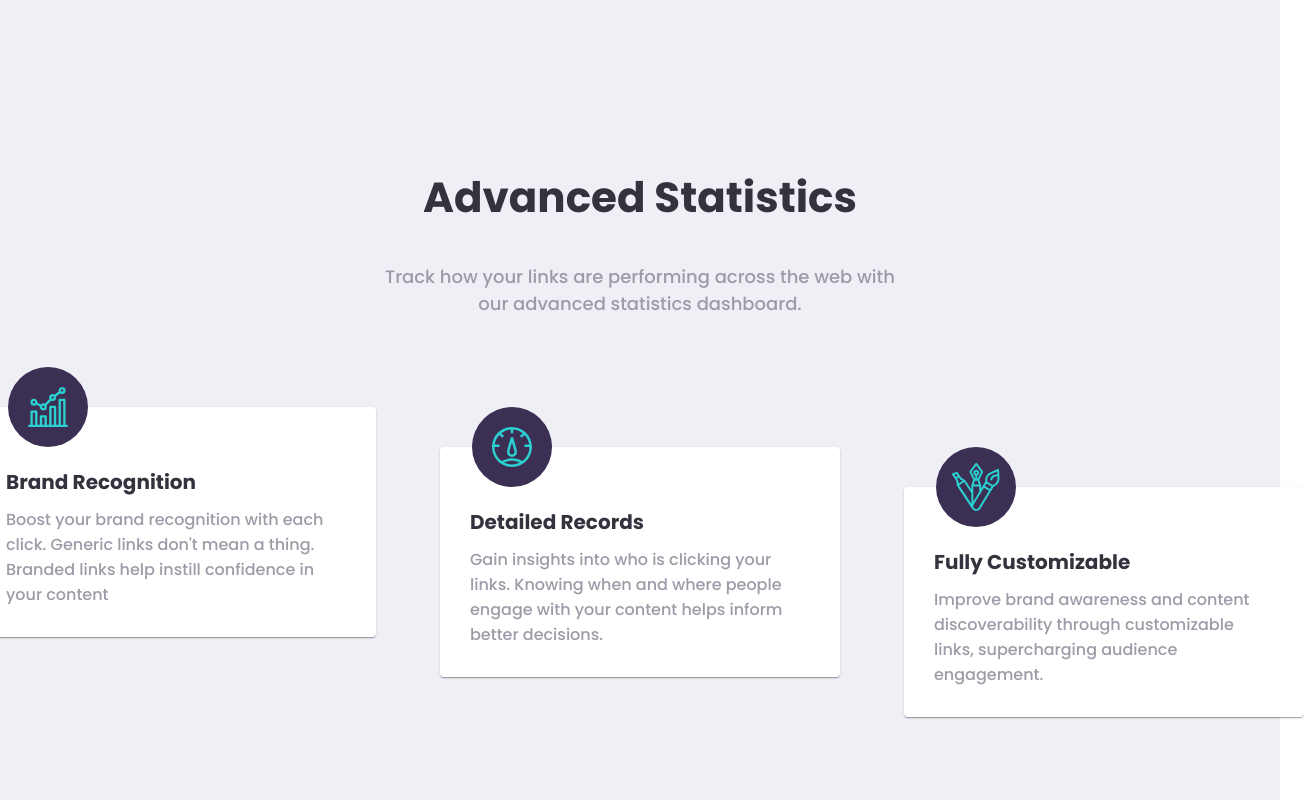
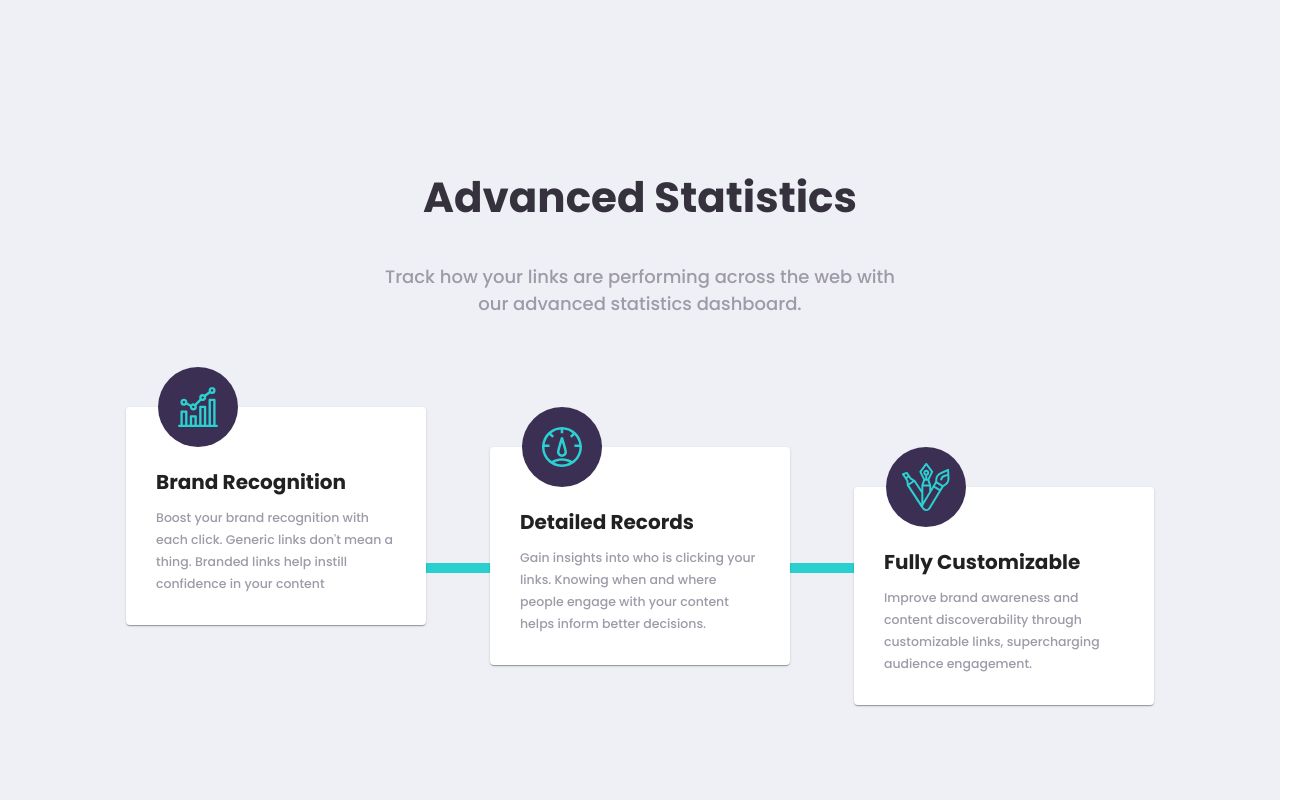
Before and after one commit to makardjian/swim-assignment, a React (Create React App) app: page / in a window 1280 px wide. Shown: the part 1080-1880 px from the top of the page, 1304 px wide, since content can reach past the window. Built offline with nearby package versions, Linux system fonts and the light colour scheme.

Commit message:
second pass at feature cards and implement blue bar

```diff
--- a/src/App.styles.ts
+++ b/src/App.styles.ts
@@ -4,6 +4,7 @@ import Colors from './styles/Colors';
 const useStyles = makeStyles({
   appRoot: {
     backgroundColor: Colors.background['@solitude'],
+    zIndex: 1,
     minHeight: '100vh',
     paddingBottom: '400px',
   },
--- a/src/components/LandingPageBottom/FeatureCard.tsx
+++ b/src/components/LandingPageBottom/FeatureCard.tsx
@@ -36,12 +36,13 @@ const useStyles = makeStyles({
   title: {
     fontSize: '20px',
     fontWeight: 900,
-    color: Colors.neutral['@veryDarkBlue'],
+    color: Colors.primary['@veryDarkViolet'],
     paddingBottom: '10px',
   },
   description: {
     color: Colors.neutral['@grayishViolet'],
-    fontSize: '16px',
+    fontSize: '12.5px',
+    lineHeight: '1.75',
   },
 });
 
@@ -56,8 +57,9 @@ const FeatureCard = (props: FeatureCardProps) => {
         </div>
         <Card
           sx={{
-            width: '400px',
+            width: '300px',
             marginTop: '-40px',
+            zIndex: 100,
           }}
         >
           <div className={styles.textContent}>
--- a/src/components/LandingPageBottom/LandingPageBottom.tsx
+++ b/src/components/LandingPageBottom/LandingPageBottom.tsx
@@ -14,7 +14,6 @@ const useStyles = makeStyles({
     flexDirection: 'column',
     justifyContent: 'center',
     alignItems: 'center',
-    maxWidth: '540px',
     margin: '0px auto',
   },
   header: {
@@ -23,6 +22,7 @@ const useStyles = makeStyles({
     color: Colors.neutral['@veryDarkBlue'],
   },
   subheader: {
+    maxWidth: '540px',
     textAlign: 'center',
     margin: 0,
     fontWeight: 500,
@@ -31,16 +31,29 @@ const useStyles = makeStyles({
   featuresContainer: {
     display: 'flex',
     justifyContent: 'center',
+    position: 'relative',
     marginTop: '50px',
     gap: '64px',
     width: 'fit-content',
+    zIndex: 2,
+  },
+  horizontalColorBar: {
+    position: 'absolute',
+    right: '0px',
+    top: '196px',
+    display: 'block',
+    height: '10px',
+    width: '100%',
+    backgroundColor: Colors.primary['@cyan'],
+    minWidth: '100px',
+    zIndex: -1,
   },
 });
 
 const LandingPageBottom = () => {
   const styles = useStyles();
   return (
-    <div>
+    <section>
       <div className={styles.container}>
         <h2 className={styles.header}>{ADVANCED_STATISTICS}</h2>
         <p className={styles.subheader}>{ADVANCED_STATISTICS_DESCRIPTION}</p>
@@ -49,9 +62,10 @@ const LandingPageBottom = () => {
           {FEATURES.map((feature) => {
             return <FeatureCard feature={feature} />;
           })}
+          <div className={styles.horizontalColorBar}></div>
         </div>
       </div>
-    </div>
+    </section>
   );
 };
 
--- a/src/components/Links/Link.tsx
+++ b/src/components/Links/Link.tsx
@@ -19,7 +19,7 @@ const useStyles = makeStyles({
   },
   originalLink: {
     paddingLeft: '50px',
-    color: Colors.neutral['@veryDarkViolet:'],
+    color: Colors.neutral['@veryDarkViolet'],
   },
   shortLinkAndButtonContainer: {
     display: 'flex',
--- a/src/components/Navigation/NavItem.tsx
+++ b/src/components/Navigation/NavItem.tsx
@@ -9,7 +9,7 @@ const useStyles = makeStyles({
     paddingRight: '25px',
     '&:hover': {
       cursor: 'pointer',
-      color: Colors.neutral['@veryDarkViolet:'],
+      color: Colors.neutral['@veryDarkViolet'],
     },
   },
 });
--- a/src/styles/Colors.ts
+++ b/src/styles/Colors.ts
@@ -13,7 +13,7 @@ const Colors = {
     '@gray': 'hsl(0, 0%, 75%)',
     '@grayishViolet': 'hsl(257, 7%, 63%)',
     '@veryDarkBlue': 'hsl(255, 11%, 22%)',
-    '@veryDarkViolet:': 'hsl(260, 8%, 14%)',
+    '@veryDarkViolet': 'hsl(260, 8%, 14%)',
   },
   background: {
     '@white': 'hsl(0, 0%, 100%)',
```
